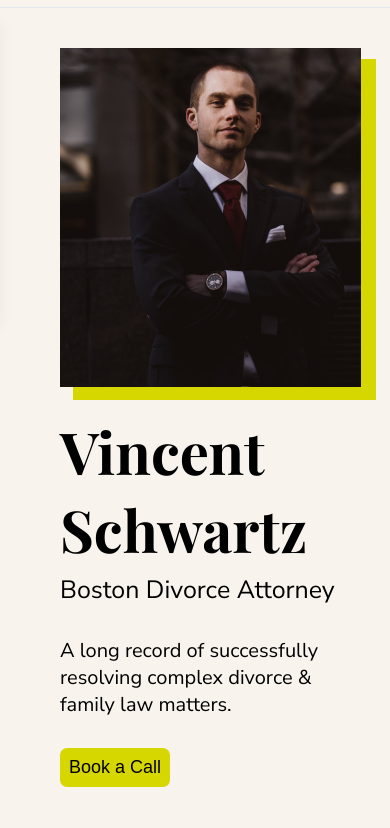
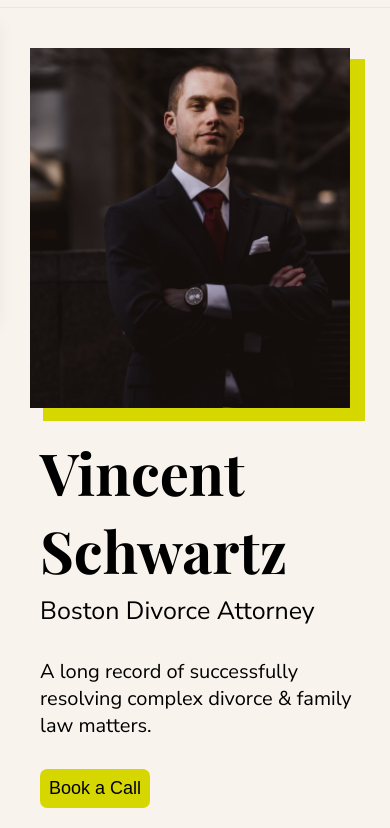
Before and after one commit to Pascale-Cheddar/lawer-landing-page-des, a plain HTML site: page index.html in a window 390 px wide. Shown: the part 42-870 px from the top of the page. Before the commit the page ends 849 px from the top, so only its background shows below. Drawn offline with nearby package versions, Linux system fonts and the light colour scheme.

Commit message:
change margin  at .info margin and img

```diff
--- a/style.css
+++ b/style.css
@@ -183,11 +183,13 @@ header {
 
   .vincent-foto {
     margin-top: 2rem;
+    width: 100%;
+    margin-right: 4rem;
   }
 
   .info {
     margin: 0;
-    margin: 2rem 3rem;
+    margin: 2rem 1rem;
   }
 
   .content .color {
```
